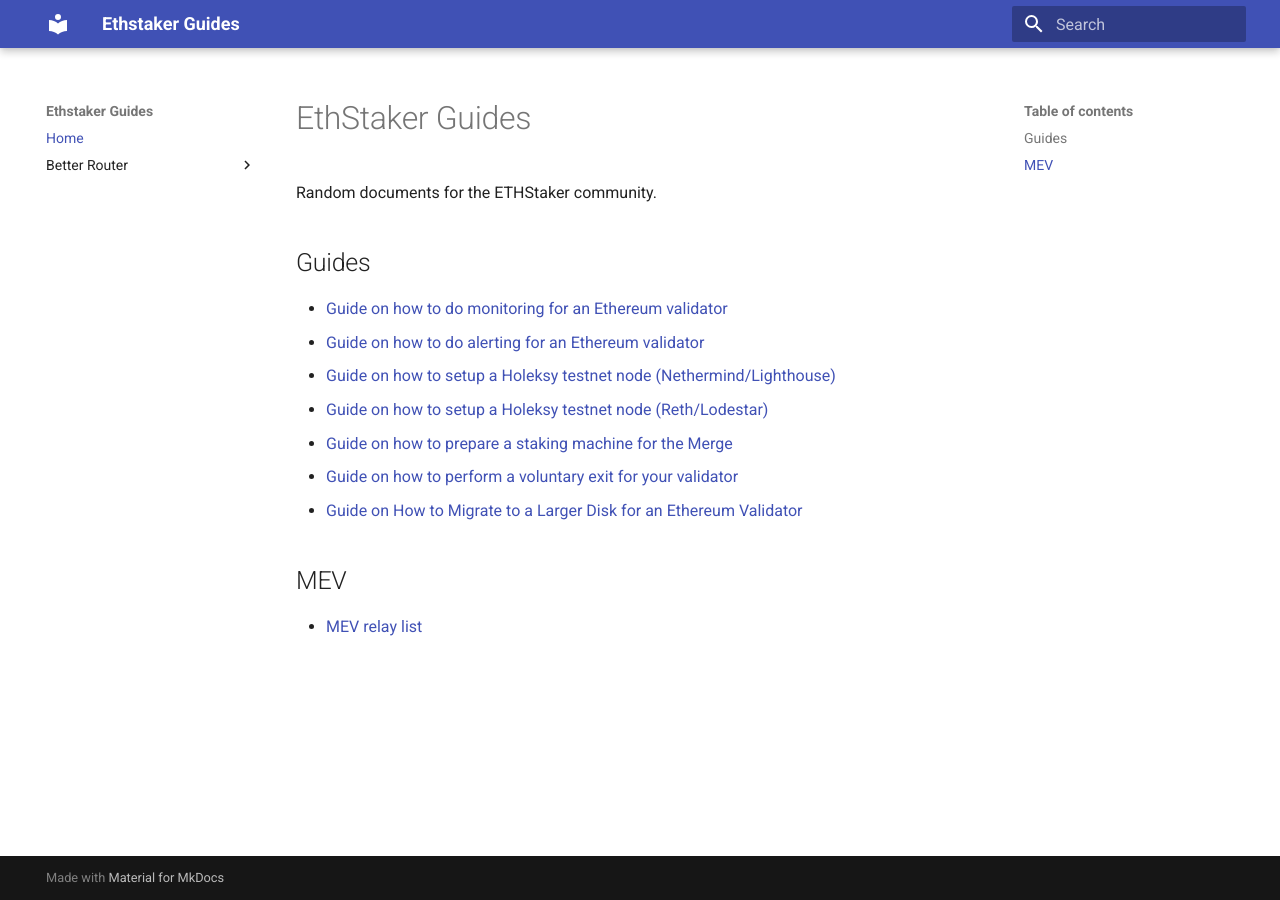
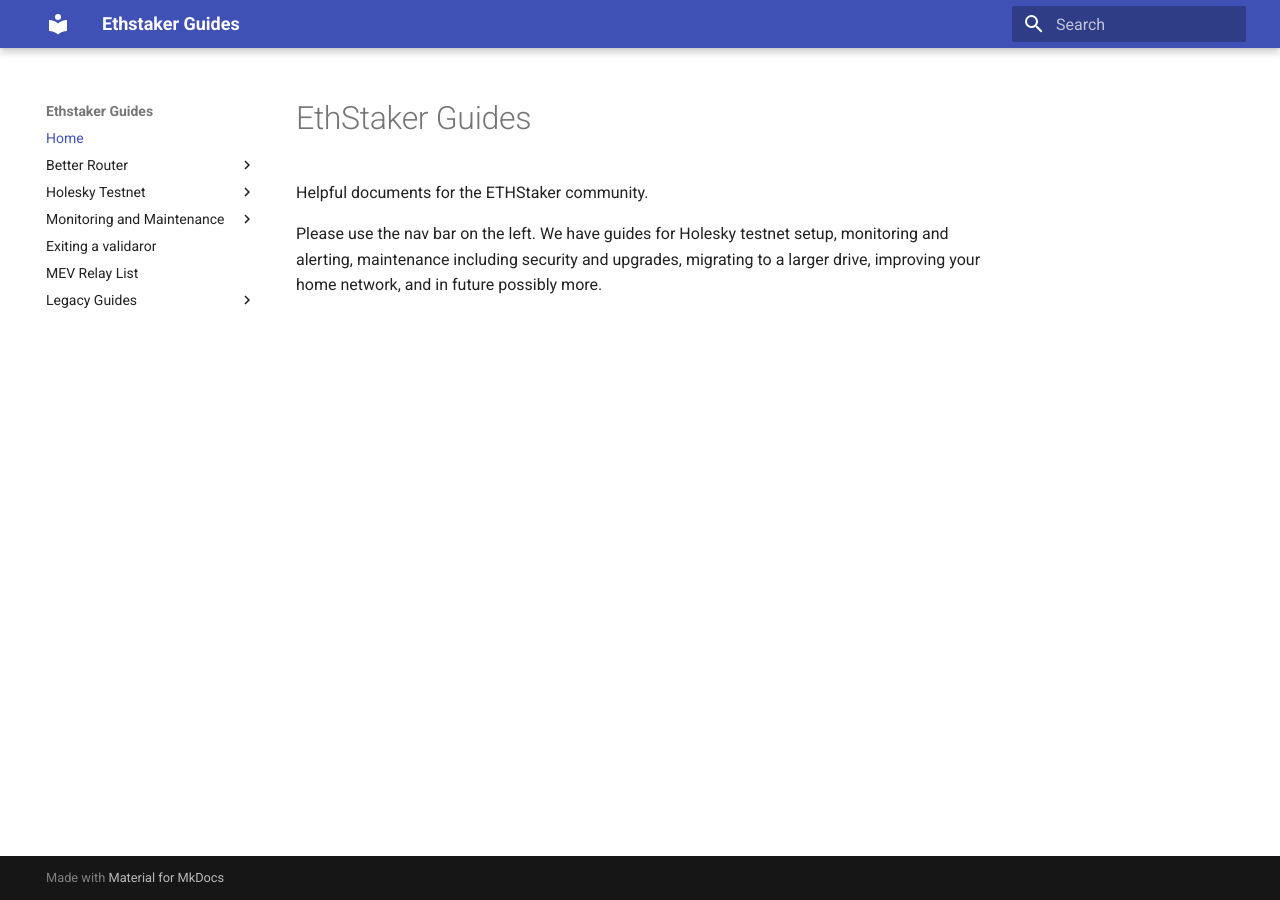
Before and after one commit to eth-educators/ethstaker-guides, an MkDocs documentation site: the page built from docs/README.md, in a window 1280 px wide. Built offline with MkDocs 1.6.1 and Material for MkDocs 9.7.7, drawn with Linux system fonts in a browser that asks for light colours.

Commit message:
Nav bar, and prep (#116)
* More nav

* More nav

```diff
--- a/docs/README.md
+++ b/docs/README.md
@@ -1,17 +1,6 @@
 # EthStaker Guides
 
-Random documents for the ETHStaker community.
+Helpful documents for the ETHStaker community.
 
-## Guides
-
-- [Guide on how to do monitoring for an Ethereum validator](monitoring.md)
-- [Guide on how to do alerting for an Ethereum validator](alerting.md)
-- [Guide on how to setup a Holeksy testnet node (Nethermind/Lighthouse)](holesky-node.md)
-- [Guide on how to setup a Holeksy testnet node (Reth/Lodestar)](holesky-node-alt.md)
-- [Guide on how to prepare a staking machine for the Merge](prepare-for-the-merge.md)
-- [Guide on how to perform a voluntary exit for your validator](voluntary-exit.md)
-- [Guide on How to Migrate to a Larger Disk for an Ethereum Validator](migrating-to-a-larger-disk.md)
-
-## MEV
-
-- [MEV relay list](MEV-relay-list.md)
+Please use the nav bar on the left. We have guides for Holesky testnet setup, monitoring and alerting, maintenance including security and upgrades,
+migrating to a larger drive, improving your home network, and in future possibly more.
--- a/mkdocs.yml
+++ b/mkdocs.yml
@@ -13,3 +13,16 @@
   - Home: README.md
   - Better Router:
     - Overview: home-router/overview.md
+    - Prepare: home-router/prepare.md
+  - Holesky Testnet:
+    - Lighthouse/Nethermind: holesky-node.md
+    - Lodestar/Reth: holesky-node-alt.md
+  - Monitoring and Maintenance:
+    - Monitoring: monitoring.md
+    - Alerting: alerting.md
+    - Maintenance and Security: security-maintenance.md
+    - Migrate to a larger disk: migrating-to-a-larger-disk.md
+  - Exiting a validaror: voluntary-exit.md
+  - MEV Relay List: MEV-relay-list.md
+  - Legacy Guides:
+    - Prepare for the Merge: prepare-for-the-merge.md
```
Also changed, not shown: docs/home-router/prepare.md (added, +29 -0 lines).
